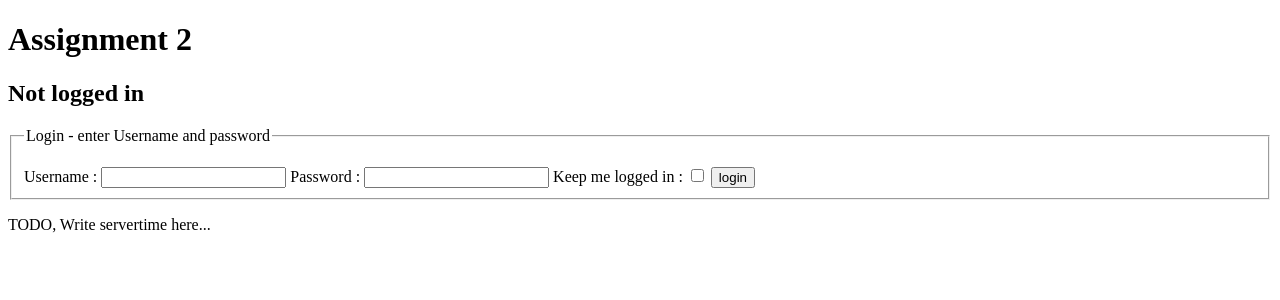
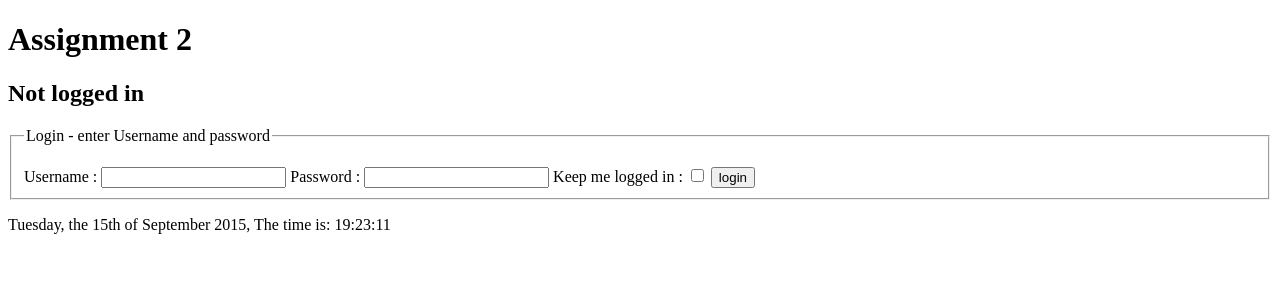
Before and after one commit to carlpagelsLNU/1DV608_Assignment4, a PHP site: page / in a window 1280 px wide. Shown: the top 300 px of the page. Run offline with PHP 8.4, Linux system fonts and the light colour scheme.

Commit message:
Date
Date is now printed in correct format

```diff
--- a/Login_1DV608-master/view/DateTimeView.php
+++ b/Login_1DV608-master/view/DateTimeView.php
@@ -5,8 +5,13 @@ class DateTimeView {
 
 	public function show() {
 
-		$timeString = 'TODO, Write servertime here...';
+		$timeString = date("l, the dS of M, The time is: Y G:i a");;
+		$day = date("l, ");
+		$dayDate = date("dS ");
+		$month = date("F ");
+		$year = date("Y, ");
+		$time = date("H:i:s ");
 
-		return '<p>' . $timeString . '</p>';
+		return '<p>' . $day . 'the ' . $dayDate . 'of ' . $month . $year . 'The time is: ' . $time . '</p>';
 	}
 }
```
